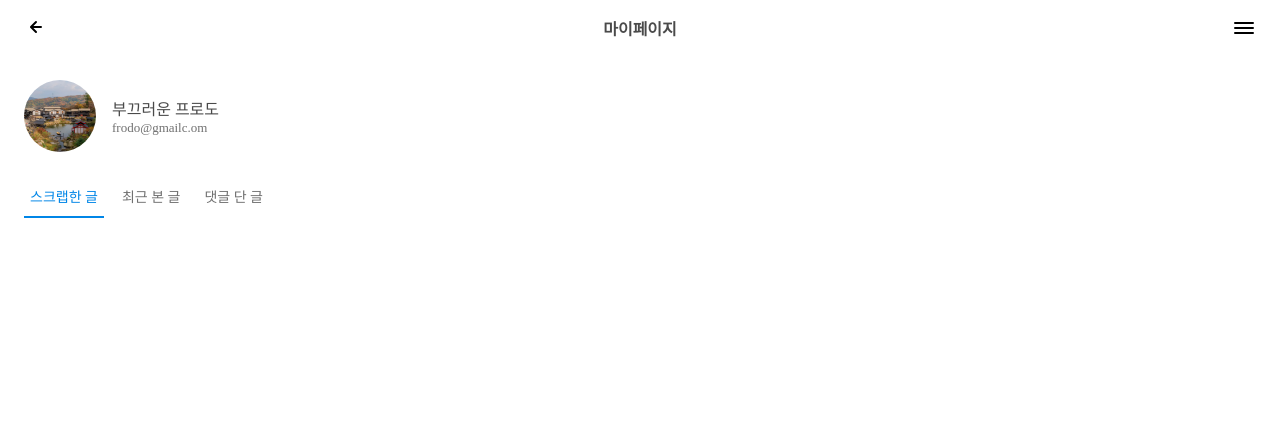
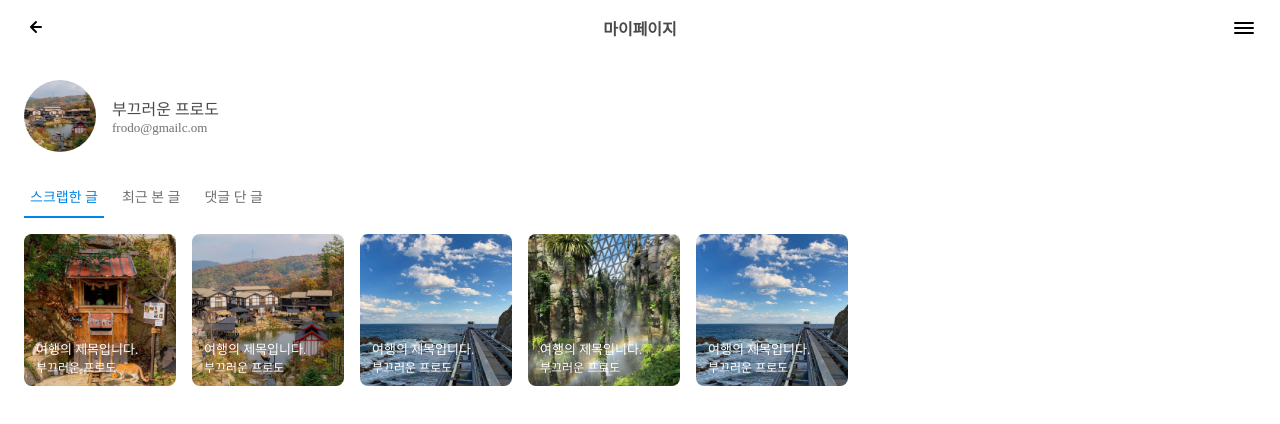
Before and after one commit to wish0ne/WishTrip, a React (Create React App) app: page /Mypage in a window 1280 px wide. Shown: the top 424 px of the page. Built offline with nearby package versions, Linux system fonts and the light colour scheme; a web font is replaced by a local one.

Commit message:
style: 마이페이지 미리보기 추가(WISHTRIP-30)

```diff
--- a/src/pages/Mypage/Mypage.tsx
+++ b/src/pages/Mypage/Mypage.tsx
@@ -2,9 +2,29 @@ import styled from "styled-components";
 import Header from "./components/Header";
 import User from "./components/User";
 import Tab from "./components/Tab";
+import Content from "./components/Content";
+import img1 from "../../assets/images/여행사진1.jpg";
+import img2 from "../../assets/images/여행사진2.jpg";
+import img3 from "../../assets/images/여행사진3.jpg";
+import img4 from "../../assets/images/여행사진4.jpg";
+
+const contents = [
+  { id: 1, image: img1, title: "여행의 제목입니다.", user: "부끄러운 프로도" },
+  { id: 2, image: img2, title: "여행의 제목입니다.", user: "부끄러운 프로도" },
+  { id: 3, image: img3, title: "여행의 제목입니다.", user: "부끄러운 프로도" },
+  { id: 4, image: img4, title: "여행의 제목입니다.", user: "부끄러운 프로도" },
+  { id: 5, image: img3, title: "여행의 제목입니다.", user: "부끄러운 프로도" },
+];
 
 const StyledMypage = styled.div`
   padding: 0 2.4rem;
+`;
+
+const StyledContent = styled.div`
+  display: flex;
+  flex-wrap: wrap;
+  margin: 1.6rem 0;
+  gap: 1.6rem;
 `;
 
 function Mypage() {
@@ -13,6 +33,16 @@ function Mypage() {
       <Header />
       <User />
       <Tab />
+      <StyledContent>
+        {contents.map((content) => (
+          <Content
+            image={content.image}
+            title={content.title}
+            user={content.user}
+            key={content.id}
+          />
+        ))}
+      </StyledContent>
     </StyledMypage>
   );
 }
--- /dev/null
+++ b/src/pages/Mypage/components/Content.tsx
@@ -0,0 +1,47 @@
+import styled from "styled-components";
+
+const StyledContent = styled.div`
+  position: relative;
+  img {
+    width: 15.2rem;
+    height: 15.2rem;
+    object-fit: cover;
+    border-radius: 0.8rem;
+  }
+  div {
+    position: absolute;
+    display: flex;
+    flex-direction: column;
+    bottom: 1.2rem;
+    left: 1.2rem;
+    span {
+      font-family: "ExtraBold";
+      color: white;
+      font-size: 1.3rem;
+    }
+    span + span {
+      font-family: "Medium";
+      font-size: 1.2rem;
+    }
+  }
+`;
+
+interface ContentPropsType {
+  image: string;
+  title: string;
+  user: string;
+}
+
+function Content({ image, title, user }: ContentPropsType) {
+  return (
+    <StyledContent>
+      <img src={image} />
+      <div>
+        <span>{title}</span>
+        <span>{user}</span>
+      </div>
+    </StyledContent>
+  );
+}
+
+export default Content;
```
